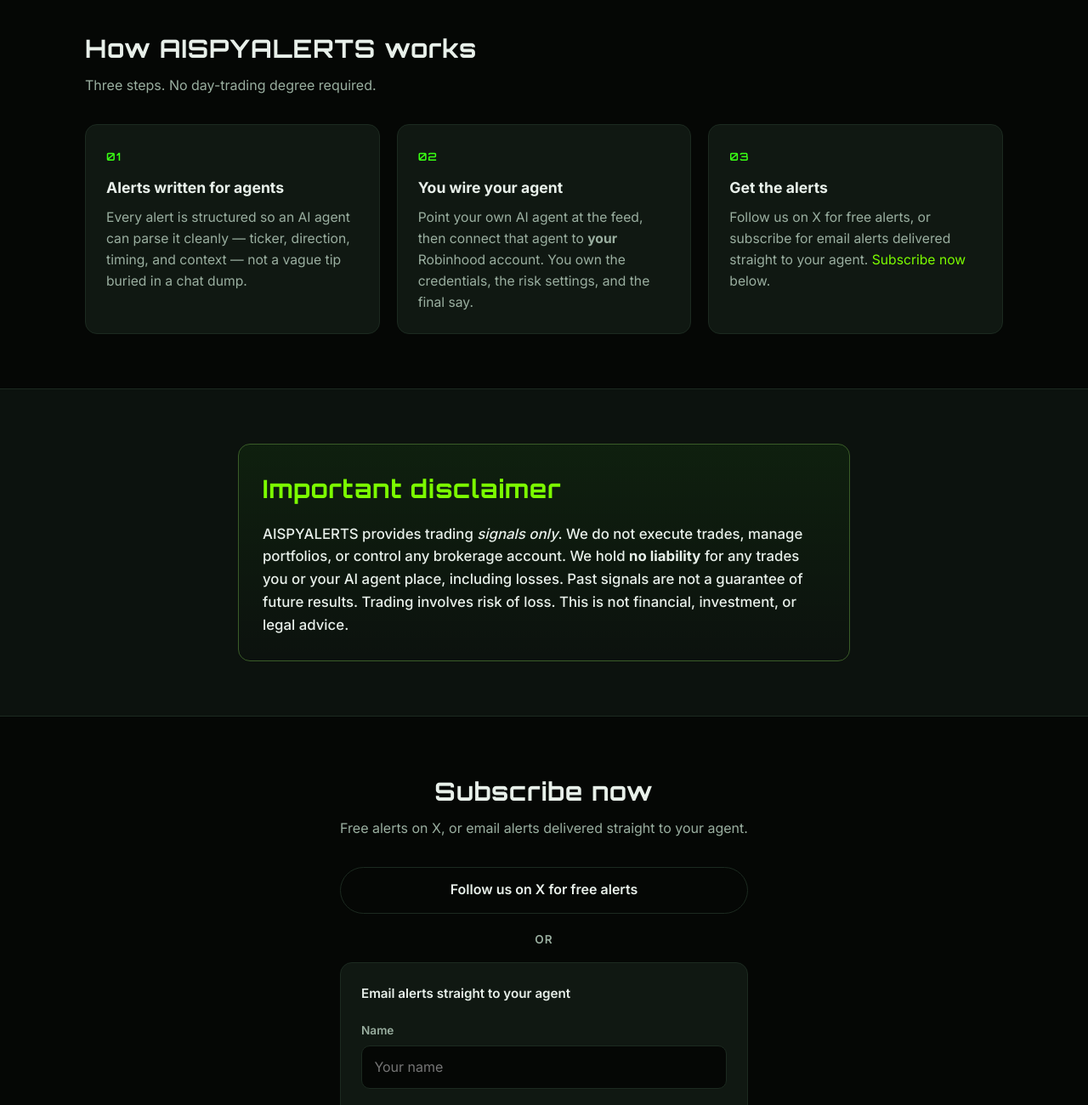
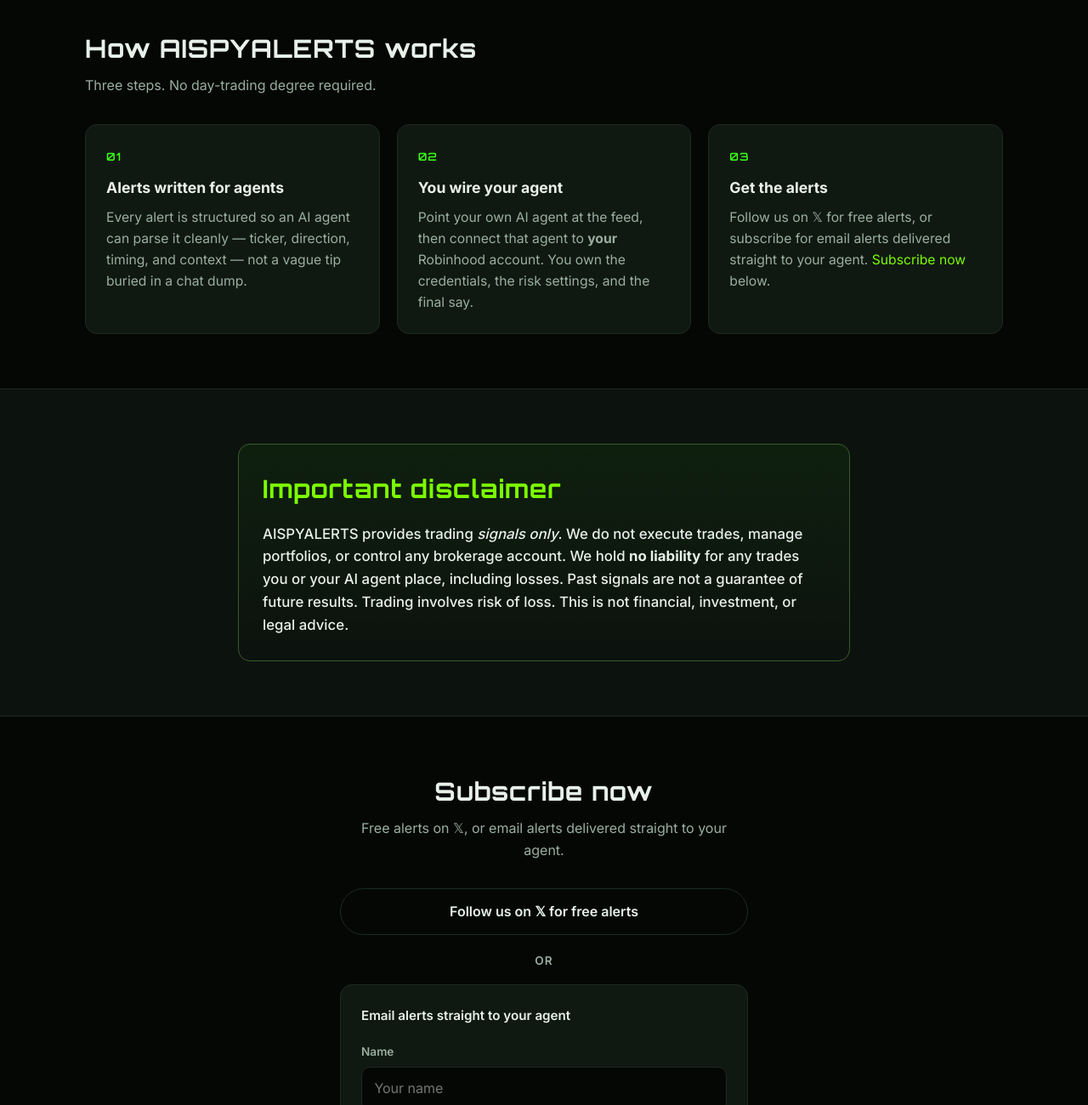
Before and after one commit to gexmachineai/aispy-alerts, a plain HTML site: page index.html in a window 1280 px wide. Shown: the part 756-2056 px from the top of the page at 85% size. Drawn offline with Linux system fonts and the light colour scheme.

Commit message:
Use 𝕏 branding for the social follow CTA.

```diff
--- a/index.html
+++ b/index.html
@@ -72,7 +72,7 @@
             <span class="step" aria-hidden="true">03</span>
             <h3>Get the alerts</h3>
             <p>
-              Follow us on X for free alerts, or subscribe for email alerts delivered straight to your agent.
+              Follow us on 𝕏 for free alerts, or subscribe for email alerts delivered straight to your agent.
               <a href="#subscribe">Subscribe now</a> below.
             </p>
           </article>
@@ -97,9 +97,9 @@
     <section class="section" id="subscribe">
       <div class="container waitlist-inner">
         <h2>Subscribe now</h2>
-        <p class="section-intro">Free alerts on X, or email alerts delivered straight to your agent.</p>
+        <p class="section-intro">Free alerts on 𝕏, or email alerts delivered straight to your agent.</p>
         <div class="subscribe-paths">
-          <a class="btn btn-ghost btn-block x-follow" href="https://x.com/AISPYALERTS" target="_blank" rel="noopener noreferrer">Follow us on X for free alerts</a>
+          <a class="btn btn-ghost btn-block x-follow" href="https://x.com/AISPYALERTS" target="_blank" rel="noopener noreferrer">Follow us on 𝕏 for free alerts</a>
           <p class="or-divider" aria-hidden="true">or</p>
         </div>
         <form class="waitlist-form" name="subscribe" method="POST" data-netlify="true" netlify-honeypot="bot-field" action="#">
```
